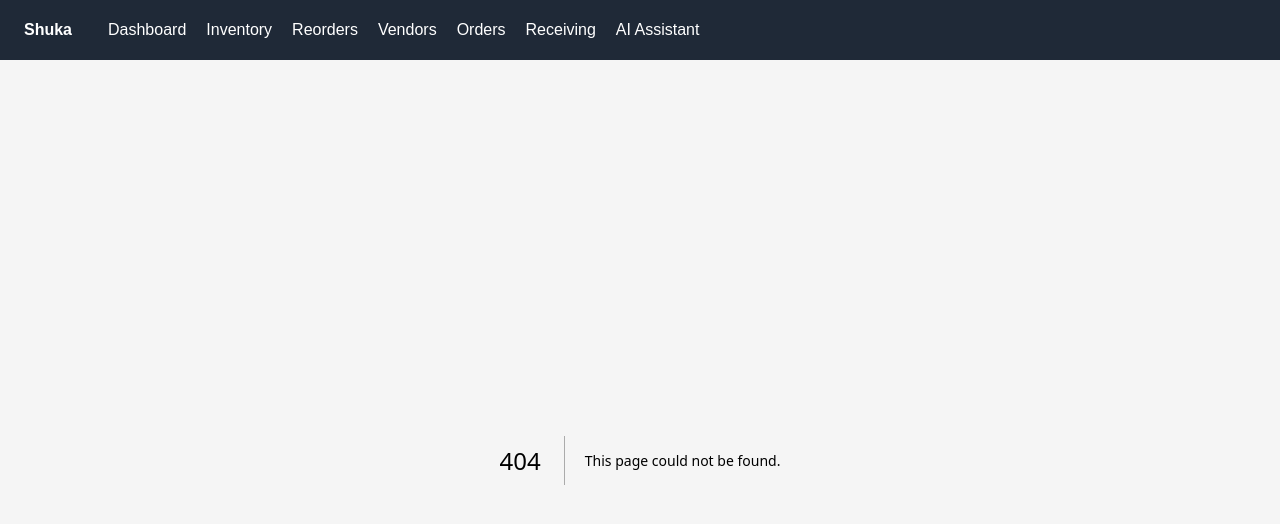
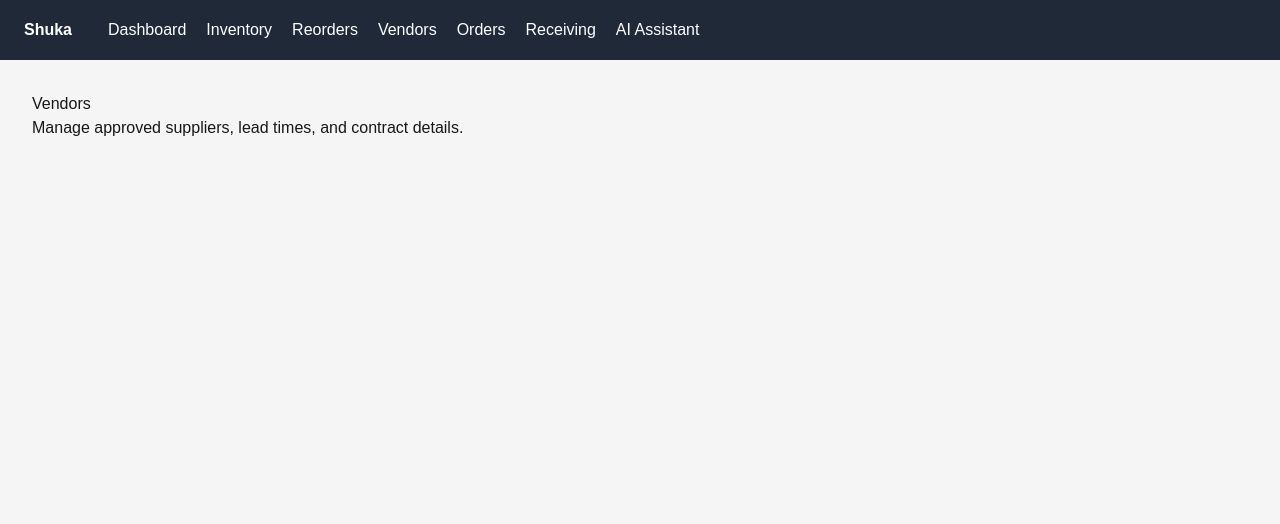
Before and after one commit to Gr33nstonecorp/shuka, a Next.js app: page /vendors in a window 1280 px wide. Before the commit this address had no page. Shown: the top 524 px of the page. Built offline with nearby package versions, Linux system fonts and the light colour scheme.

Commit message:
Create page.tsx

```diff
--- /dev/null
+++ b/app/vendors/page.tsx
@@ -0,0 +1,8 @@
+export default function VendorsPage() {
+  return (
+    <main style={{ padding: "32px" }}>
+      <h1>Vendors</h1>
+      <p>Manage approved suppliers, lead times, and contract details.</p>
+    </main>
+  );
+}
```
